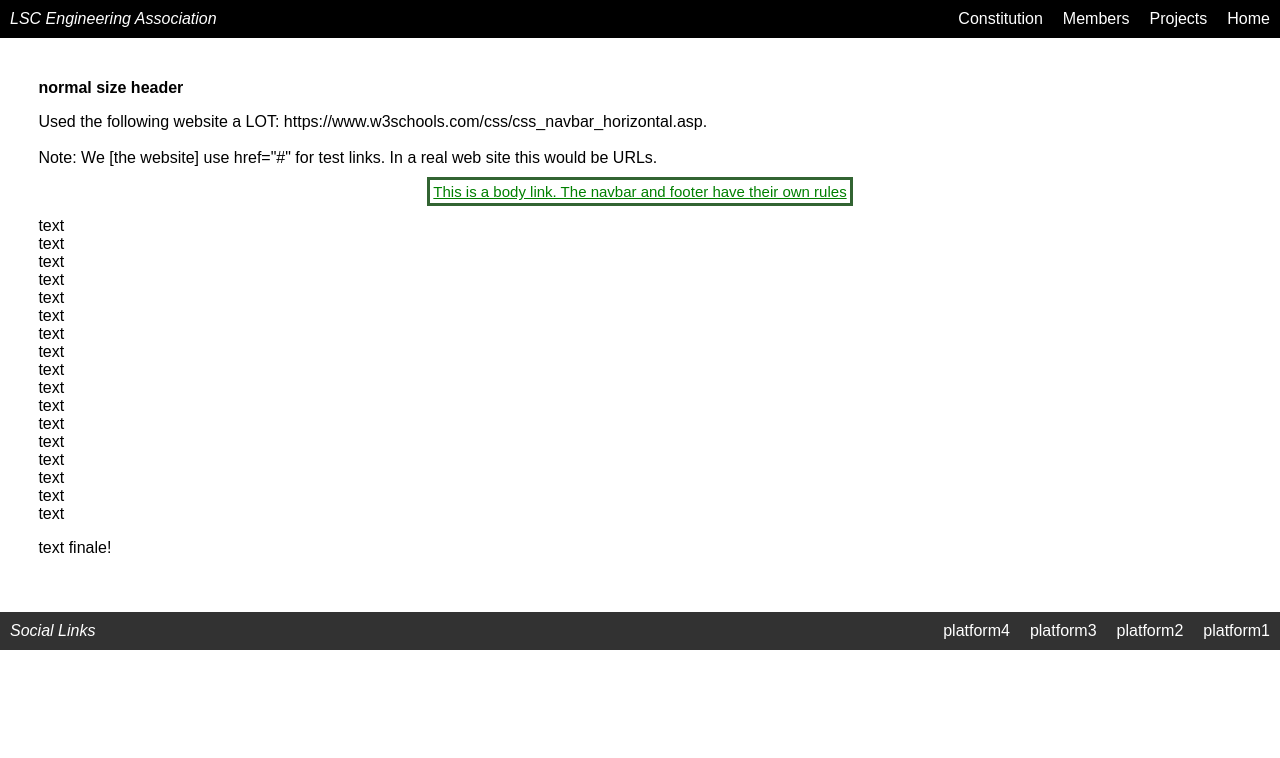
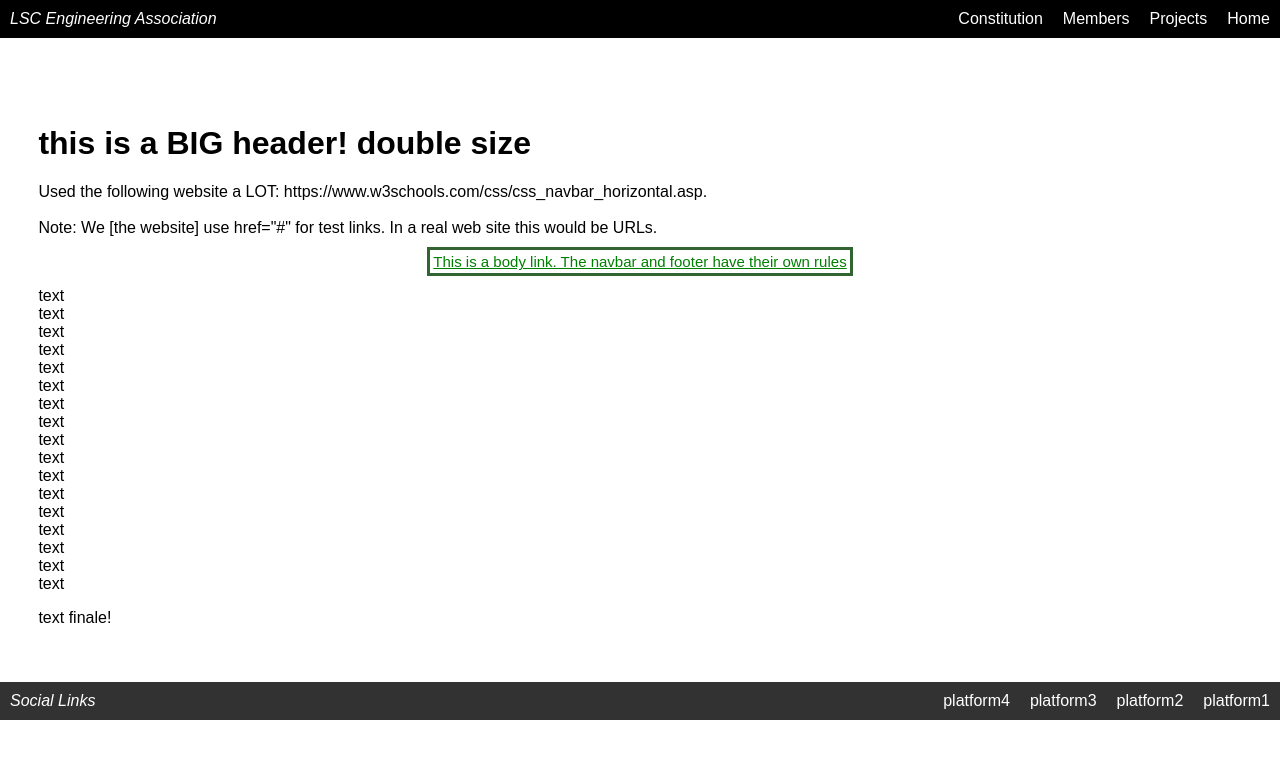
Before and after one commit to LSCM-EngineeringAssociation/LSCMEAWebPage, a plain HTML site: page HTMLtestNavbar.html in a window 1280 px wide. Drawn offline with Linux system fonts and the light colour scheme.

Commit message:
Update HTMLtestNavbar.html

```diff
--- a/HTMLtestNavbar.html
+++ b/HTMLtestNavbar.html
@@ -3,7 +3,7 @@
 <!----------------------------------------
     ------- general information -------
 
-        Version 1.1, 9/5/2022 7:04pm
+        Version 1.1, 9/5/2022 7:24pm
 
     The navbar and footer are small sections of code to copy/paste onto each webpage.
     <style> contains formatting and body has the code for navbar and footer
@@ -11,15 +11,7 @@
 
    !!!!!!! Issues/Bugs !!!!!!!
 
-    1. The navbar will wrap to the second line. HOWEVER, body text positioning is
-        absolute (XX pixels). Need to change this to make the body text positioning
-        (from top of page) dependent on navbar height.
-        -OR-
-        Just have page title on one line and navigation links on 2nd line (~50px).
-            and maybe shrink navbar text size?
-        !! This will probably be an issue mainly in mobile devices; but at club fair everyone
-        is using their phones to access website. :/ So this is a very very important issue !!
-    2.
+    1.
 
     ** Minor issues, usually ok to leave as-is **
 
@@ -41,6 +33,7 @@
     -Removed some stuff
         -ul, li a, li moved inside functions to classes
         -li, display: block; because it didn't do anything
+    -Fixed navbar wrapping issue
 
 
 ----------------------------------------->
@@ -106,7 +99,7 @@
 
         #textBody {
             padding: 3%; /* arbitrary number. for compact look, choose between 2 and 5. */
-            margin-top: 30px; /* positioned below the navbar */
+            margin-top: 65px; /* positioned below the navbar */
         }
 
         #footer {
@@ -132,7 +125,7 @@
 
     <!-- body -->
     <div id="textBody">
-        <h1> normal size header </h1>
+        <h1 style="font-size:200%"> this is a BIG header! double size </h1>
         <p>
             Used the following website a LOT: https://www.w3schools.com/css/css_navbar_horizontal.asp. <br><br>
             Note: We [the website] use href="#" for test links. In a real web site this would be URLs.
```
